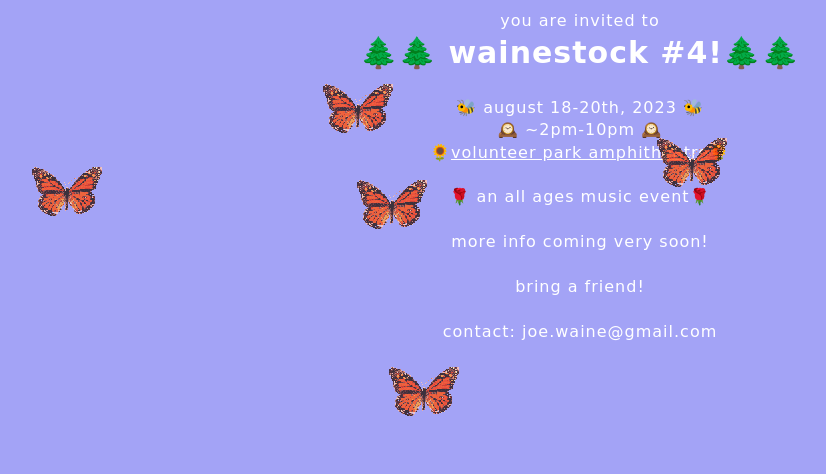
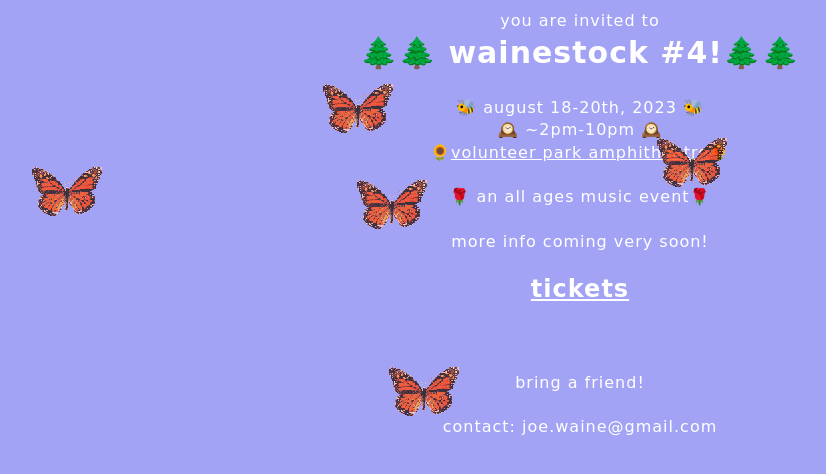
Before and after one commit to joewaine/wainestock, a plain HTML site: page index.html in a window 1280 px wide. Shown: the whole page, without its empty margins (60-886 px from the left). Drawn offline with Linux system fonts and the light colour scheme.

Commit message:
Update index.html

```diff
--- a/index.html
+++ b/index.html
@@ -152,7 +152,7 @@ wainestock #4!🌲🌲</b><br><br> 🐝 august 18-20th, 2023 🐝<br>🕰️ ~2p
 <!-- lineup: -->
 More Info Coming Very Soon!
 
-<!-- <a target="_blank" href="https://www.google.com"><h2>TICKETS</h2></a> -->
+<a target="_blank" href="https://www.eventbrite.com/e/wainestock-2023-tickets-648157726207" target="_blank"><h2>tickets</h2></a>
 
 <table class="table2" style="display: none;">
   <tr>
```
